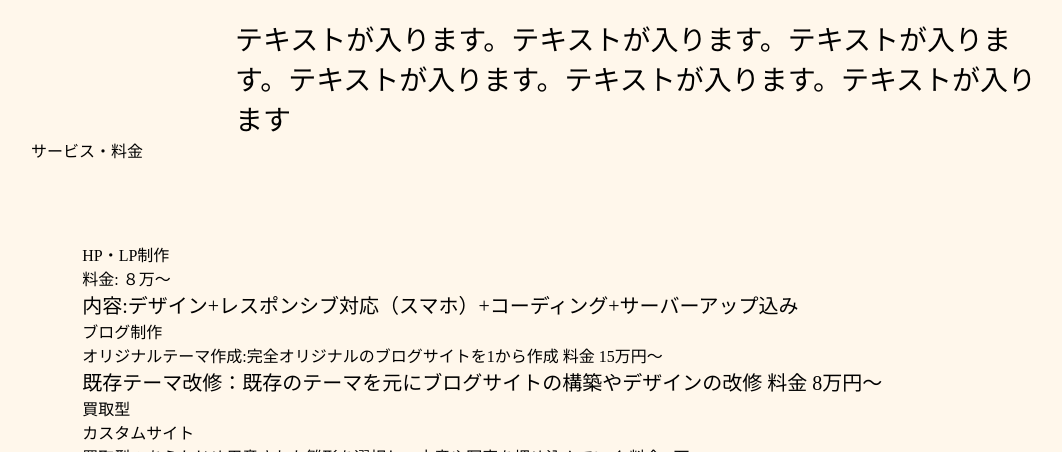
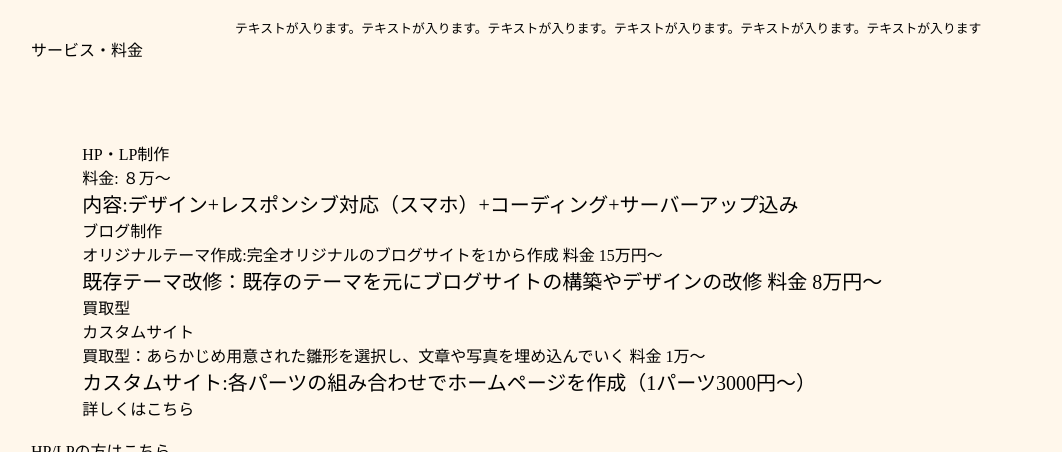
Before and after one commit to Ryo-Yoshioka-web/Agir-cLick., a plain HTML site: page index.html in a window 1280 px wide. Shown: the part 648-1100 px from the top of the page, without its empty margins (99-1161 px from the left). Drawn offline with Linux system fonts and the light colour scheme.

Commit message:
clampの修正

```diff
--- a/css/style.css
+++ b/css/style.css
@@ -85,5 +85,5 @@ body {
   width: 80%;
   margin-left: auto;
   margin-right: 0;
-  font-size: clamp(12px, 3vw, 28px);
+  font-size: clamp(12px, 1vw, 28px);
 }
```
